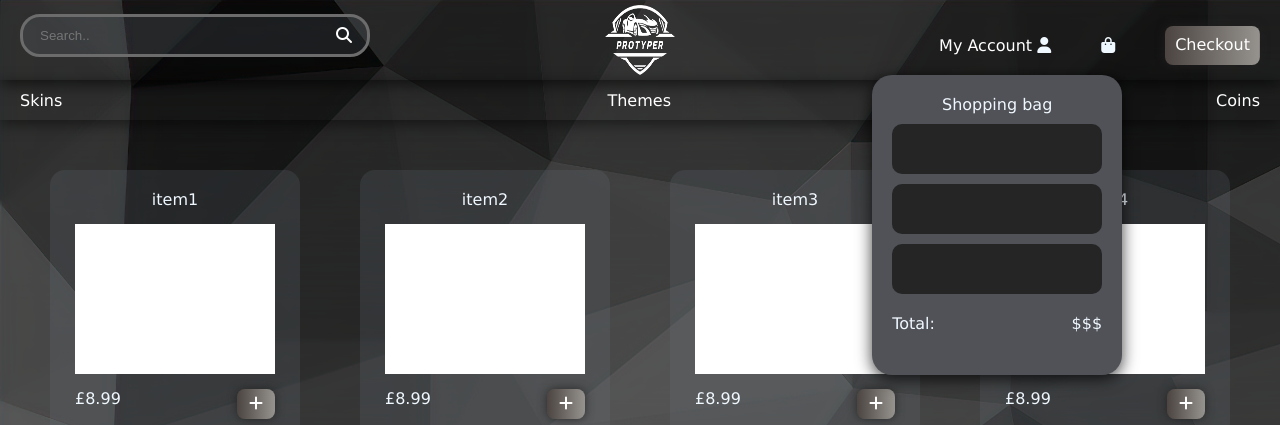
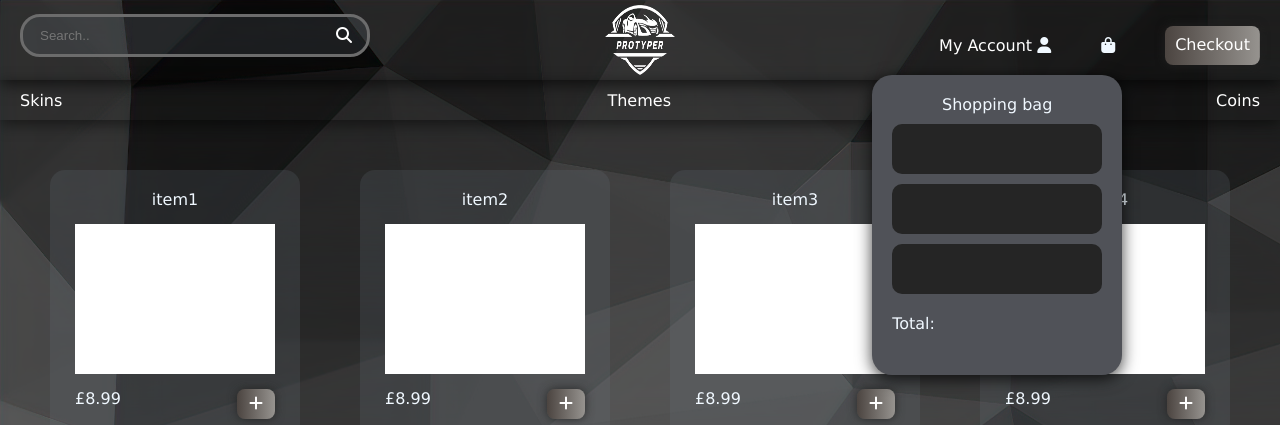
Before and after one commit to Ajan0211/ProTyper, a React (Vite) app in the folder pro-typer/: page /Shop in a window 1280 px wide. Both pictures are taken after a click on the element 1108 px from the left and 45 px from the top of the page. Shown: the top 425 px of the page. Built offline with nearby package versions, Linux system fonts and the light colour scheme.

Commit message:
Making component for bag item on shop page

```diff
--- /dev/null
+++ b/pro-typer/src/Bag.jsx
@@ -0,0 +1,20 @@
+import React from "react";
+
+const Bag = (props) => {
+  const { price, popUp } = props;
+  return (
+    <div className={`PopUp ${[popUp ? "show" : ""]}`}>
+      Shopping bag
+      <div className="item-container">
+        <div className="shop-container"></div>
+        <div className="shop-container"></div>
+        <div className="shop-container"></div>
+        <div className="total-container">
+          <div className="total">Total:</div> {price}
+        </div>
+      </div>
+    </div>
+  );
+};
+
+export default Bag;
--- a/pro-typer/src/ShopItem.jsx
+++ b/pro-typer/src/ShopItem.jsx
@@ -9,7 +9,7 @@ const ShopItem = (props) => {
       <div className="price-container">
         {price}
         <div className="Add-button">
-          <i class="fa-solid fa-plus"></i>
+          <i className="fa-solid fa-plus"></i>
         </div>
       </div>
     </div>
--- a/pro-typer/src/ShopNav.jsx
+++ b/pro-typer/src/ShopNav.jsx
@@ -1,6 +1,7 @@
 import "./ShopNav.css";
 import React, { useState } from "react";
 import { useNavigate } from "react-router-dom";
+import Bag from "./Bag";
 
 function ShopNav(props) {
   const { searchValue, setSearchValue, typeFilter, setTypeFilter } = props;
@@ -47,17 +48,7 @@ function ShopNav(props) {
             >
               <i className="fa-solid fa-bag-shopping"></i>
             </div>
-            <div className={`PopUp ${[popUp ? "show" : ""]}`}>
-              Shopping bag
-              <div className="item-container">
-                <div className="shop-container"></div>
-                <div className="shop-container"></div>
-                <div className="shop-container"></div>
-                <div className="total-container">
-                  <div className="total">Total:</div> $$$
-                </div>
-              </div>
-            </div>
+            <Bag popUp={popUp} />
           </div>
 
           <div
```
